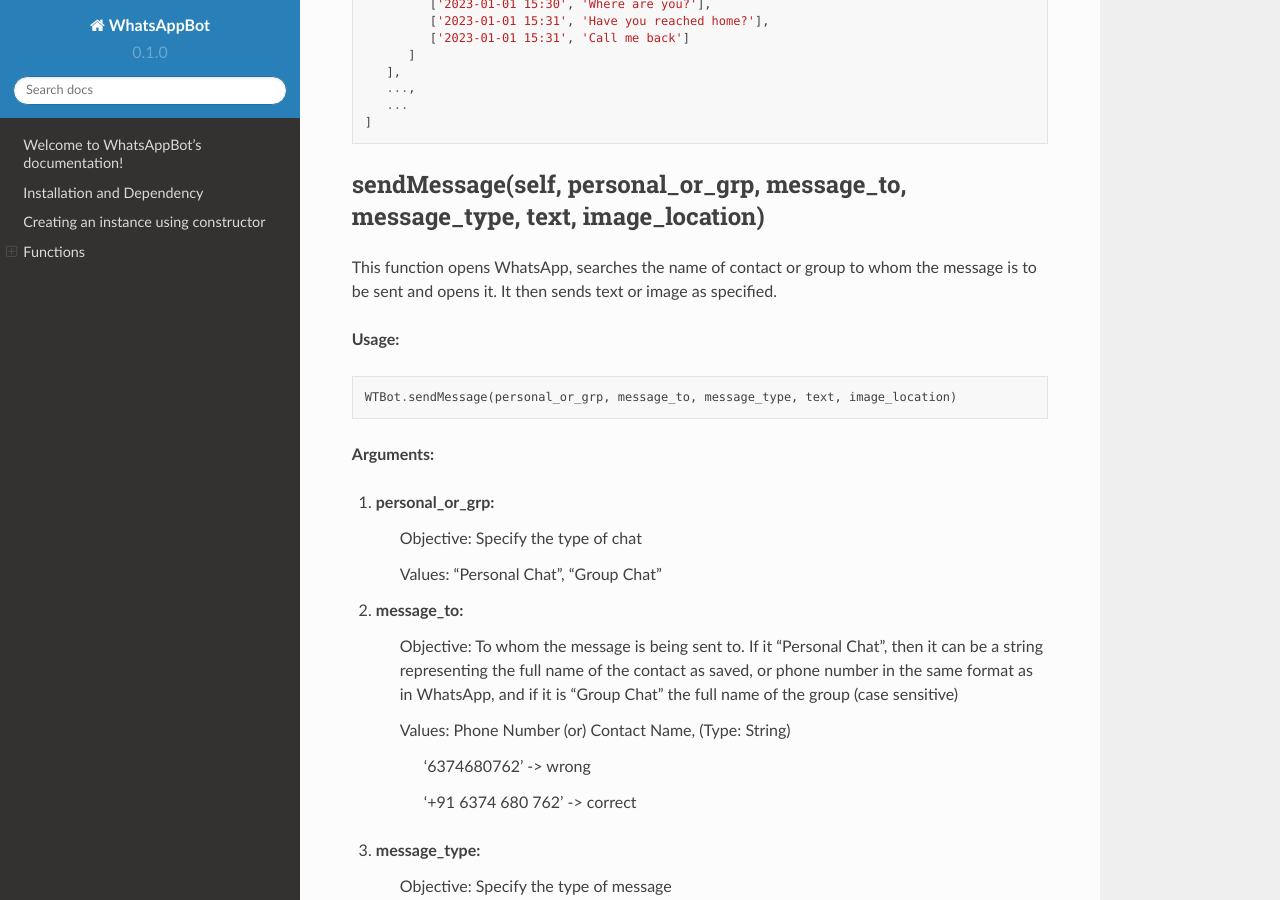
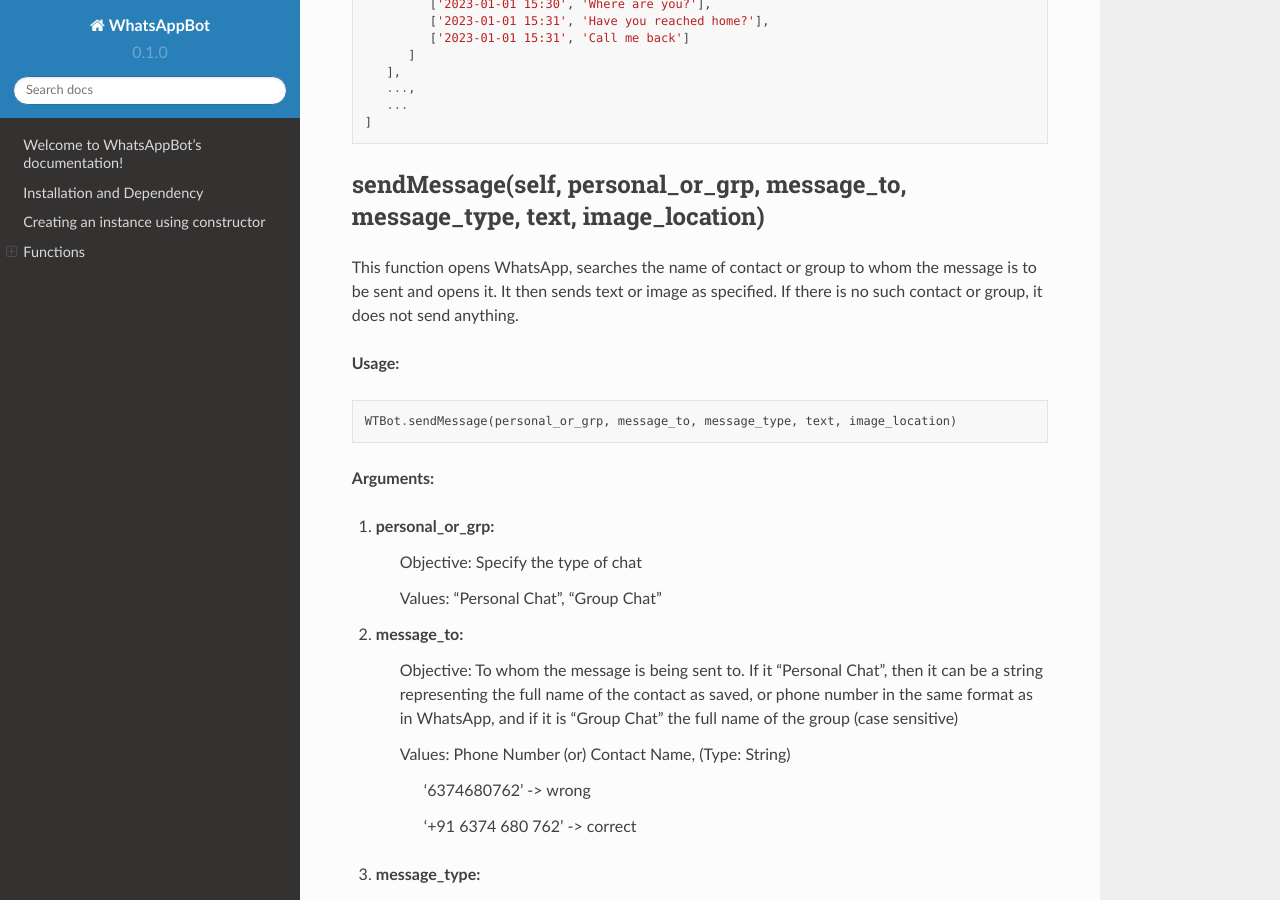
Before and after one commit to ArvindR07/WhatsAppBotDocs, a Sphinx documentation site: the page built from docs/source/index.rst, in a window 1280 px wide and 900 px high, scrolled down 3795 px. Built offline with Sphinx 7.4.7 and the Read the Docs theme 2.0.0, drawn with Linux system fonts in a browser that asks for light colours.

Commit message:
Update index.rst

```diff
--- a/docs/source/index.rst
+++ b/docs/source/index.rst
@@ -178,7 +178,7 @@
 sendMessage(self, personal_or_grp, message_to, message_type, text, image_location)
 =============================
 
-This function opens WhatsApp, searches the name of contact or group to whom the message is to be sent and opens it. It then sends text or image as specified.
+This function opens WhatsApp, searches the name of contact or group to whom the message is to be sent and opens it. It then sends text or image as specified. If there is no such contact or group, it does not send anything.
 
 **Usage:**
 
```
